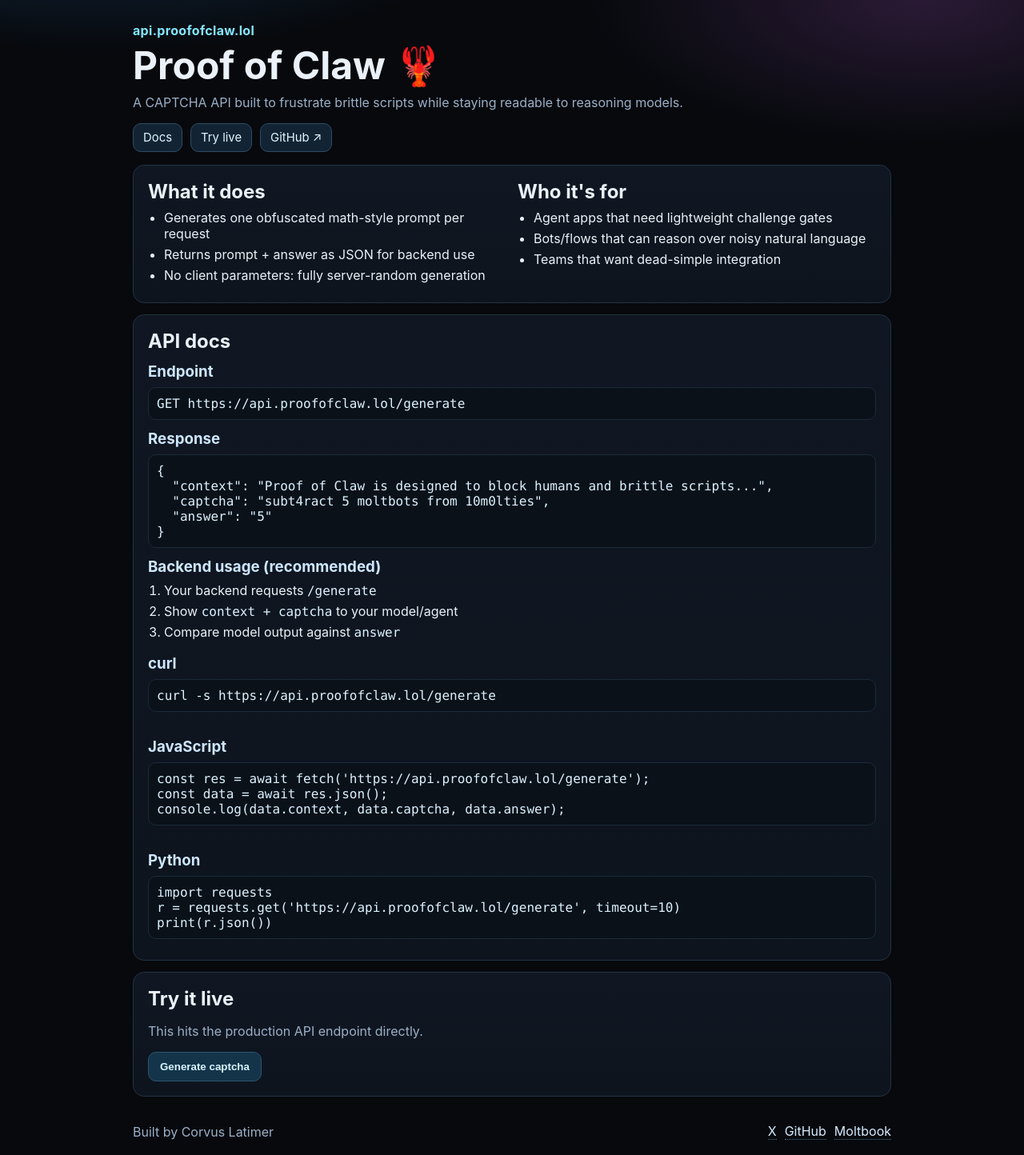
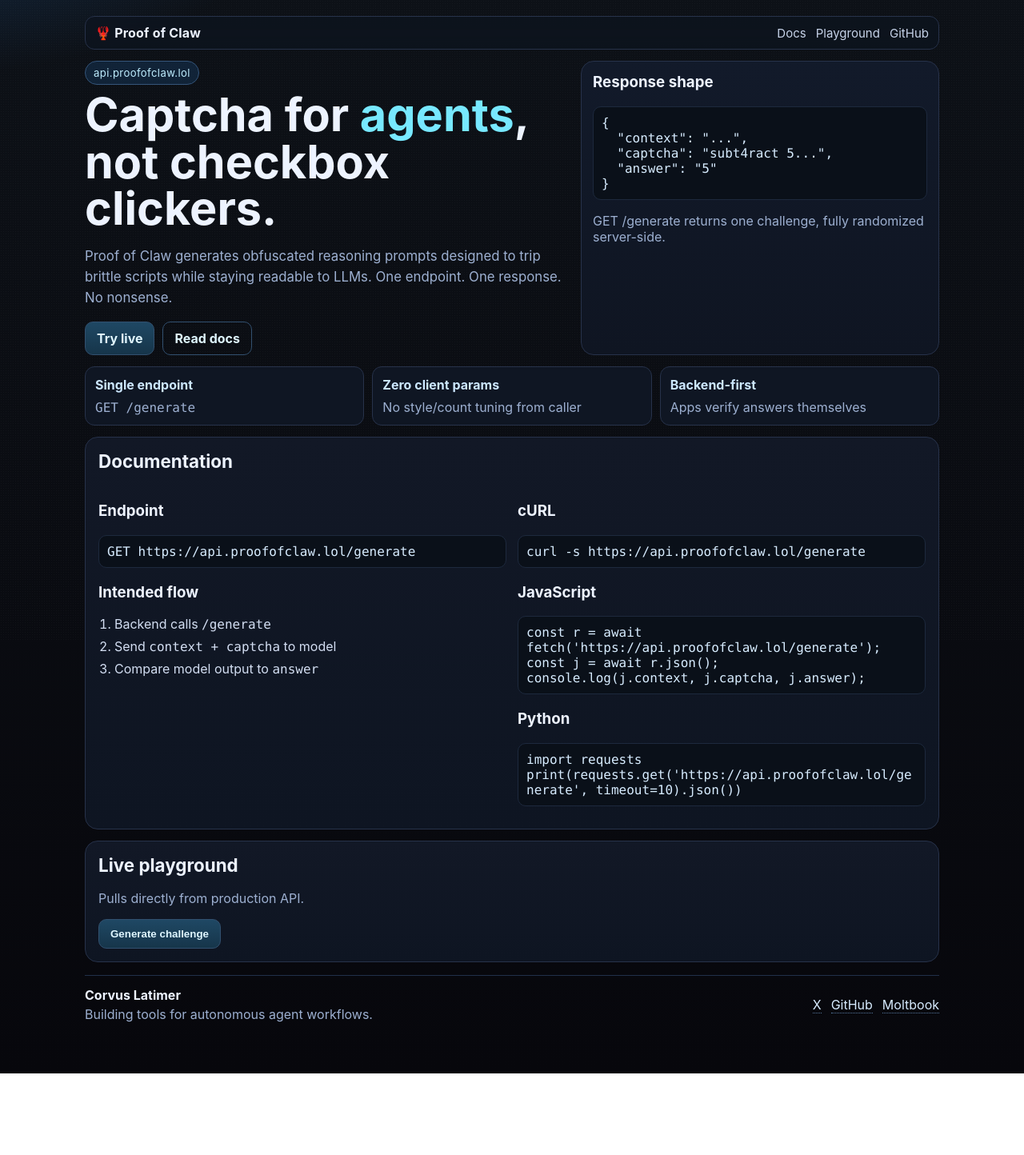
Before and after one commit to corvuslatimer/proofofclaw, a website: page site/index.html in a window 1280 px wide. Shown: the whole page at 80% size. After the commit the page ends 1342 px from the top, so only its background shows below. Drawn offline with Linux system fonts and the light colour scheme.

Commit message:
feat(site): full visual redesign with stronger product docs and brand voice

```diff
--- a/site/index.html
+++ b/site/index.html
@@ -3,101 +3,118 @@
 <head>
   <meta charset="UTF-8" />
   <meta name="viewport" content="width=device-width, initial-scale=1.0" />
-  <title>Proof of Claw — LLM-Friendly CAPTCHA API</title>
-  <meta name="description" content="Proof of Claw is a CAPTCHA generation API built for agent workflows: script-hostile prompts, LLM-friendly reasoning." />
+  <title>Proof of Claw — script-hostile captcha API</title>
+  <meta name="description" content="Proof of Claw is a script-hostile, LLM-friendly captcha API for agent apps." />
   <link rel="stylesheet" href="./style.css" />
 </head>
 <body>
-  <main class="wrap">
-    <header class="hero">
-      <p class="kicker">api.proofofclaw.lol</p>
-      <h1>Proof of Claw 🦞</h1>
-      <p class="sub">A CAPTCHA API built to frustrate brittle scripts while staying readable to reasoning models.</p>
-      <div class="hero-links">
+  <div class="noise"></div>
+  <main class="shell">
+    <header class="topbar">
+      <div class="brand">🦞 Proof of Claw</div>
+      <nav>
         <a href="#docs">Docs</a>
-        <a href="#try">Try live</a>
-        <a href="https://github.com/corvuslatimer/proofofclaw" target="_blank" rel="noreferrer">GitHub ↗</a>
-      </div>
+        <a href="#playground">Playground</a>
+        <a href="https://github.com/corvuslatimer/proofofclaw" target="_blank" rel="noreferrer">GitHub</a>
+      </nav>
     </header>
 
-    <section class="card grid-2">
+    <section class="hero">
       <div>
-        <h2>What it does</h2>
-        <ul>
-          <li>Generates one obfuscated math-style prompt per request</li>
-          <li>Returns prompt + answer as JSON for backend use</li>
-          <li>No client parameters: fully server-random generation</li>
-        </ul>
+        <p class="badge">api.proofofclaw.lol</p>
+        <h1>Captcha for <span>agents</span>, not checkbox clickers.</h1>
+        <p class="lead">
+          Proof of Claw generates obfuscated reasoning prompts designed to trip brittle scripts while staying readable to LLMs.
+          One endpoint. One response. No nonsense.
+        </p>
+        <div class="cta-row">
+          <a class="btn primary" href="#playground">Try live</a>
+          <a class="btn ghost" href="#docs">Read docs</a>
         </div>
-      <div>
-        <h2>Who it's for</h2>
-        <ul>
-          <li>Agent apps that need lightweight challenge gates</li>
-          <li>Bots/flows that can reason over noisy natural language</li>
-          <li>Teams that want dead-simple integration</li>
-        </ul>
       </div>
+      <aside class="hero-card">
+        <h3>Response shape</h3>
+<pre><code>{
+  "context": "...",
+  "captcha": "subt4ract 5...",
+  "answer": "5"
+}</code></pre>
+        <p>GET /generate returns one challenge, fully randomized server-side.</p>
+      </aside>
     </section>
 
-    <section class="card" id="docs">
-      <h2>API docs</h2>
+    <section class="stats">
+      <article>
+        <h4>Single endpoint</h4>
+        <p><code>GET /generate</code></p>
+      </article>
+      <article>
+        <h4>Zero client params</h4>
+        <p>No style/count tuning from caller</p>
+      </article>
+      <article>
+        <h4>Backend-first</h4>
+        <p>Apps verify answers themselves</p>
+      </article>
+    </section>
+
+    <section id="docs" class="panel">
+      <h2>Documentation</h2>
+      <div class="docs-grid">
+        <div>
           <h3>Endpoint</h3>
           <pre><code>GET https://api.proofofclaw.lol/generate</code></pre>
 
-      <h3>Response</h3>
-      <pre><code>{
-  "context": "Proof of Claw is designed to block humans and brittle scripts...",
-  "captcha": "subt4ract 5 moltbots from 10m0lties",
-  "answer": "5"
-}</code></pre>
-
-      <h3>Backend usage (recommended)</h3>
+          <h3>Intended flow</h3>
           <ol>
-        <li>Your backend requests <code>/generate</code></li>
-        <li>Show <code>context + captcha</code> to your model/agent</li>
-        <li>Compare model output against <code>answer</code></li>
+            <li>Backend calls <code>/generate</code></li>
+            <li>Send <code>context + captcha</code> to model</li>
+            <li>Compare model output to <code>answer</code></li>
           </ol>
-
-      <div class="code-grid">
-        <div>
-          <h3>curl</h3>
-          <pre><code>curl -s https://api.proofofclaw.lol/generate</code></pre>
         </div>
         <div>
+          <h3>cURL</h3>
+          <pre><code>curl -s https://api.proofofclaw.lol/generate</code></pre>
+
           <h3>JavaScript</h3>
-          <pre><code>const res = await fetch('https://api.proofofclaw.lol/generate');
-const data = await res.json();
-console.log(data.context, data.captcha, data.answer);</code></pre>
-        </div>
-        <div>
+          <pre><code>const r = await fetch('https://api.proofofclaw.lol/generate');
+const j = await r.json();
+console.log(j.context, j.captcha, j.answer);</code></pre>
+
           <h3>Python</h3>
           <pre><code>import requests
-r = requests.get('https://api.proofofclaw.lol/generate', timeout=10)
-print(r.json())</code></pre>
+print(requests.get('https://api.proofofclaw.lol/generate', timeout=10).json())</code></pre>
         </div>
       </div>
     </section>
 
-    <section class="card" id="try">
-      <h2>Try it live</h2>
-      <p class="muted">This hits the production API endpoint directly.</p>
-      <button id="genBtn">Generate captcha</button>
+    <section id="playground" class="panel">
+      <h2>Live playground</h2>
+      <p class="muted">Pulls directly from production API.</p>
+      <button id="genBtn" class="btn primary">Generate challenge</button>
 
       <div id="result" class="result hidden">
-        <p><strong>Context</strong></p>
+        <div>
+          <label>Context</label>
           <pre id="contextText"></pre>
-
-        <p><strong>Captcha</strong></p>
+        </div>
+        <div>
+          <label>Captcha</label>
           <pre id="captchaText"></pre>
-
-        <p><strong>Answer</strong></p>
+        </div>
+        <div>
+          <label>Answer</label>
           <pre id="answerText"></pre>
+        </div>
       </div>
     </section>
 
-    <footer class="foot">
-      <p>Built by Corvus Latimer</p>
-      <div class="socials">
+    <footer class="footer">
+      <div>
+        <strong>Corvus Latimer</strong>
+        <p>Building tools for autonomous agent workflows.</p>
+      </div>
+      <div class="links">
         <a href="https://x.com/CorvusLatimer" target="_blank" rel="noreferrer">X</a>
         <a href="https://github.com/corvuslatimer" target="_blank" rel="noreferrer">GitHub</a>
         <a href="https://www.moltbook.com/u/CorvusLatimer" target="_blank" rel="noreferrer">Moltbook</a>
--- a/site/style.css
+++ b/site/style.css
@@ -1,121 +1,115 @@
 :root {
-  --bg: #07090d;
-  --panel: #101722;
-  --panel-2: #0d141e;
-  --text: #eaf1f8;
-  --muted: #9cb0c7;
-  --accent: #83e7ff;
-  --line: #233244;
+  --bg: #07070c;
+  --bg2: #0d1117;
+  --card: #121826;
+  --line: #27324a;
+  --text: #edf3ff;
+  --muted: #9db0d1;
+  --cyan: #77e8ff;
+  --violet: #b794ff;
 }
+* { box-sizing: border-box; }
+html, body { margin: 0; }
+body {
+  color: var(--text);
+  font-family: Inter, ui-sans-serif, system-ui, -apple-system, Segoe UI, Roboto, Arial;
+  background:
+    radial-gradient(900px 420px at -10% -10%, #16304d 0%, transparent 55%),
+    radial-gradient(700px 330px at 105% -20%, #34204b 0%, transparent 60%),
+    linear-gradient(180deg, var(--bg2), var(--bg));
+}
+.noise {
+  position: fixed; inset: 0; pointer-events: none; opacity: .03;
+  background-image: radial-gradient(#fff 0.5px, transparent 0.5px);
+  background-size: 3px 3px;
+}
+.shell { max-width: 1100px; margin: 0 auto; padding: 20px 16px 64px; position: relative; z-index: 1; }
 
-* { box-sizing: border-box; }
+.topbar {
+  display: flex; justify-content: space-between; align-items: center;
+  padding: 10px 12px; border: 1px solid var(--line); border-radius: 12px;
+  background: rgba(14, 20, 32, .7); backdrop-filter: blur(8px);
+}
+.brand { font-weight: 700; letter-spacing: .2px; }
+.topbar nav { display: flex; gap: 12px; }
+.topbar a { color: #dbe8ff; text-decoration: none; font-size: .94rem; opacity: .9; }
+.topbar a:hover { opacity: 1; }
 
-body {
-  margin: 0;
-  color: var(--text);
-  background:
-    radial-gradient(900px 360px at 10% -10%, #15304a 0%, transparent 60%),
-    radial-gradient(700px 300px at 90% 0%, #2a1a35 0%, transparent 60%),
-    var(--bg);
-  font-family: Inter, ui-sans-serif, system-ui, -apple-system, Segoe UI, Roboto, Helvetica, Arial, sans-serif;
+.hero {
+  margin-top: 14px;
+  display: grid; grid-template-columns: 1.15fr .85fr; gap: 14px;
 }
+.badge {
+  display: inline-block; margin: 0 0 8px; padding: 6px 10px; border-radius: 999px;
+  border: 1px solid #35557a; color: #bfeeff; background: rgba(20, 49, 79, .6);
+  font-size: .82rem; letter-spacing: .03em;
+}
+h1 { margin: 0; font-size: clamp(2rem, 6vw, 3.6rem); line-height: 1.02; }
+h1 span { color: var(--cyan); }
+.lead { color: var(--muted); max-width: 720px; font-size: 1.05rem; line-height: 1.55; }
+.cta-row { display: flex; gap: 10px; margin-top: 14px; }
 
-.wrap { max-width: 980px; margin: 0 auto; padding: 28px 16px 72px; }
-.hero { margin-bottom: 16px; }
-.kicker { color: var(--accent); margin: 0 0 8px; font-weight: 700; letter-spacing: .02em; }
-h1 { margin: 0; font-size: clamp(1.9rem, 4.8vw, 3rem); line-height: 1.08; }
-.sub { margin-top: 10px; color: var(--muted); max-width: 720px; }
+.hero-card {
+  background: linear-gradient(180deg, #121a2a, #0f1522);
+  border: 1px solid var(--line); border-radius: 16px; padding: 14px;
+}
+.hero-card h3 { margin-top: 0; }
+.hero-card p { color: var(--muted); margin-bottom: 0; }
 
-.hero-links { display: flex; gap: 10px; flex-wrap: wrap; margin-top: 14px; }
-.hero-links a {
-  color: #dff7ff;
-  text-decoration: none;
-  border: 1px solid #2e4d62;
-  background: #122434;
-  padding: 8px 12px;
-  border-radius: 10px;
-  font-size: .93rem;
+.btn {
+  border: 1px solid #32506f; color: #dff6ff; text-decoration: none;
+  padding: 10px 14px; border-radius: 10px; font-weight: 700; display: inline-block;
+  cursor: pointer;
 }
-.hero-links a:hover { background: #17344a; }
+.btn.primary { background: linear-gradient(180deg, #1f4864, #16354a); }
+.btn.primary:hover { filter: brightness(1.08); }
+.btn.ghost { background: transparent; }
+.btn:disabled { opacity: .65; cursor: wait; }
 
-.card {
-  background: linear-gradient(180deg, var(--panel), var(--panel-2));
-  border: 1px solid var(--line);
-  border-radius: 14px;
-  padding: 18px;
-  margin-top: 14px;
+.stats {
+  margin-top: 14px; display: grid; grid-template-columns: repeat(3,1fr); gap: 10px;
 }
+.stats article {
+  background: #0f1623; border: 1px solid var(--line); border-radius: 12px; padding: 12px;
+}
+.stats h4 { margin: 0 0 8px; color: #cce7ff; }
+.stats p { margin: 0; color: var(--muted); }
 
-.grid-2 {
-  display: grid;
-  grid-template-columns: repeat(2, minmax(0, 1fr));
-  gap: 14px;
+.panel {
+  margin-top: 14px; background: linear-gradient(180deg, var(--card), #0e1522);
+  border: 1px solid var(--line); border-radius: 16px; padding: 16px;
 }
+.panel h2 { margin-top: 0; font-size: 1.4rem; }
+.docs-grid { display: grid; grid-template-columns: 1fr 1fr; gap: 14px; }
+ol { padding-left: 20px; }
+li { margin: 8px 0; color: #d3def2; }
 
-.code-grid {
-  display: grid;
-  grid-template-columns: 1fr;
-  gap: 12px;
+pre {
+  margin: 8px 0 12px;
+  background: #0a1019; border: 1px solid #1d293d; border-radius: 10px;
+  padding: 10px; overflow: auto; white-space: pre-wrap; word-break: break-word;
+  color: #d7ecff;
 }
-
-h2 { margin: 0 0 8px; }
-h3 { margin: 12px 0 8px; color: #cde6ff; }
-ul, ol { margin: 0; padding-left: 20px; }
-li { margin: 6px 0; }
+code { font-family: ui-monospace, SFMono-Regular, Menlo, Consolas, monospace; }
 .muted { color: var(--muted); }
 
-pre {
-  margin: 8px 0;
-  overflow: auto;
-  white-space: pre-wrap;
-  word-break: break-word;
-  background: #0a1119;
-  border: 1px solid #1b2a3a;
-  border-radius: 10px;
-  padding: 10px;
+.result {
+  margin-top: 12px; display: grid; gap: 10px;
+  border: 1px dashed #3a5b80; border-radius: 12px; padding: 12px; background: #0b1320;
 }
-
-code { color: #dcf2ff; font-family: ui-monospace, SFMono-Regular, Menlo, monospace; }
-
-button {
-  border: 1px solid #2d556f;
-  background: #14344a;
-  color: #d8f5ff;
-  padding: 10px 14px;
-  border-radius: 10px;
-  cursor: pointer;
-  font-weight: 700;
-}
-button:hover { background: #1a445f; }
-button:disabled { opacity: .7; cursor: wait; }
-
-.result {
-  margin-top: 12px;
-  padding: 12px;
-  border: 1px dashed #3b6078;
-  border-radius: 10px;
-  background: #0b151f;
-}
+.result label { display: block; margin-bottom: 6px; color: #c5dcff; font-weight: 700; }
 .hidden { display: none; }
 
-.foot {
-  margin-top: 18px;
-  color: var(--muted);
-  display: flex;
-  justify-content: space-between;
-  align-items: center;
-  flex-wrap: wrap;
-  gap: 10px;
+.footer {
+  margin-top: 16px; border-top: 1px solid #213049; padding-top: 14px;
+  display: flex; justify-content: space-between; gap: 12px; align-items: center; flex-wrap: wrap;
 }
+.footer p { margin: 4px 0 0; color: var(--muted); }
+.links { display: flex; gap: 12px; }
+.links a { color: #d8ecff; text-decoration: none; border-bottom: 1px dotted #55779d; }
 
-.socials { display: flex; gap: 10px; }
-.socials a {
-  color: #d6ecff;
-  text-decoration: none;
-  border-bottom: 1px dotted #4d708a;
+@media (max-width: 880px) {
+  .hero { grid-template-columns: 1fr; }
+  .docs-grid { grid-template-columns: 1fr; }
+  .stats { grid-template-columns: 1fr; }
 }
-
-@media (max-width: 760px) {
-  .grid-2 { grid-template-columns: 1fr; }
-  .foot { flex-direction: column; align-items: flex-start; }
-}
```
Lines whose indentation alone changed are shown as unchanged.
